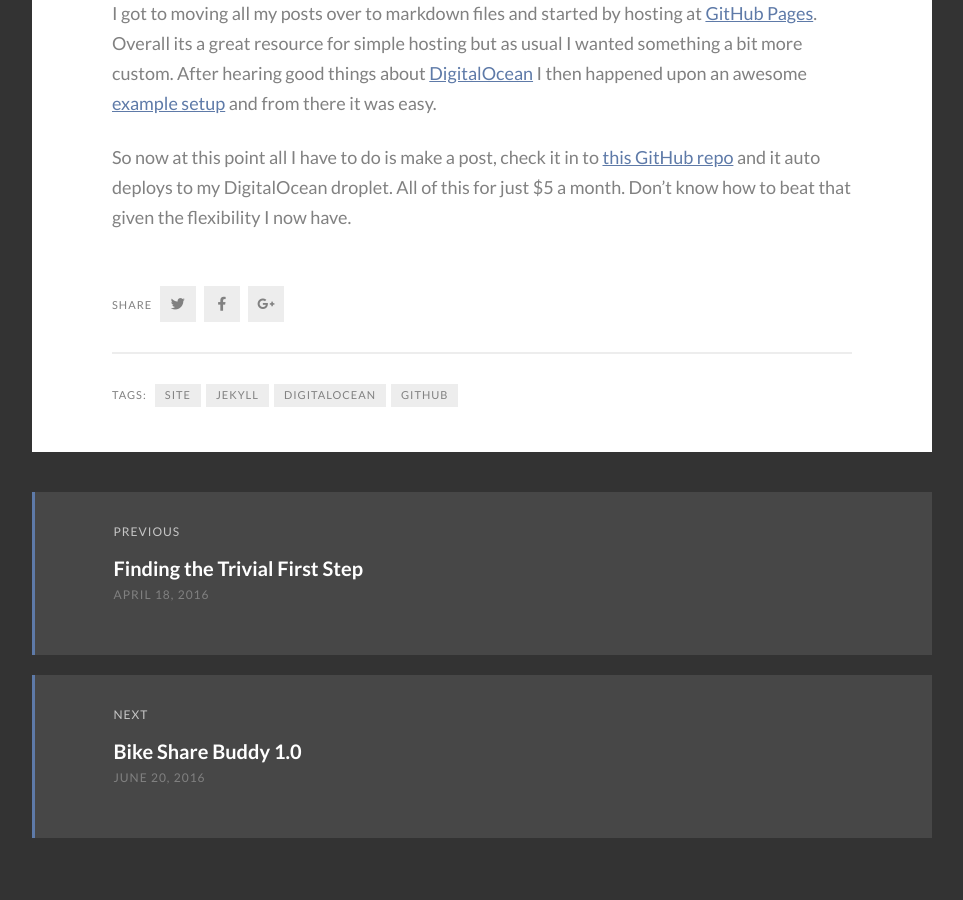
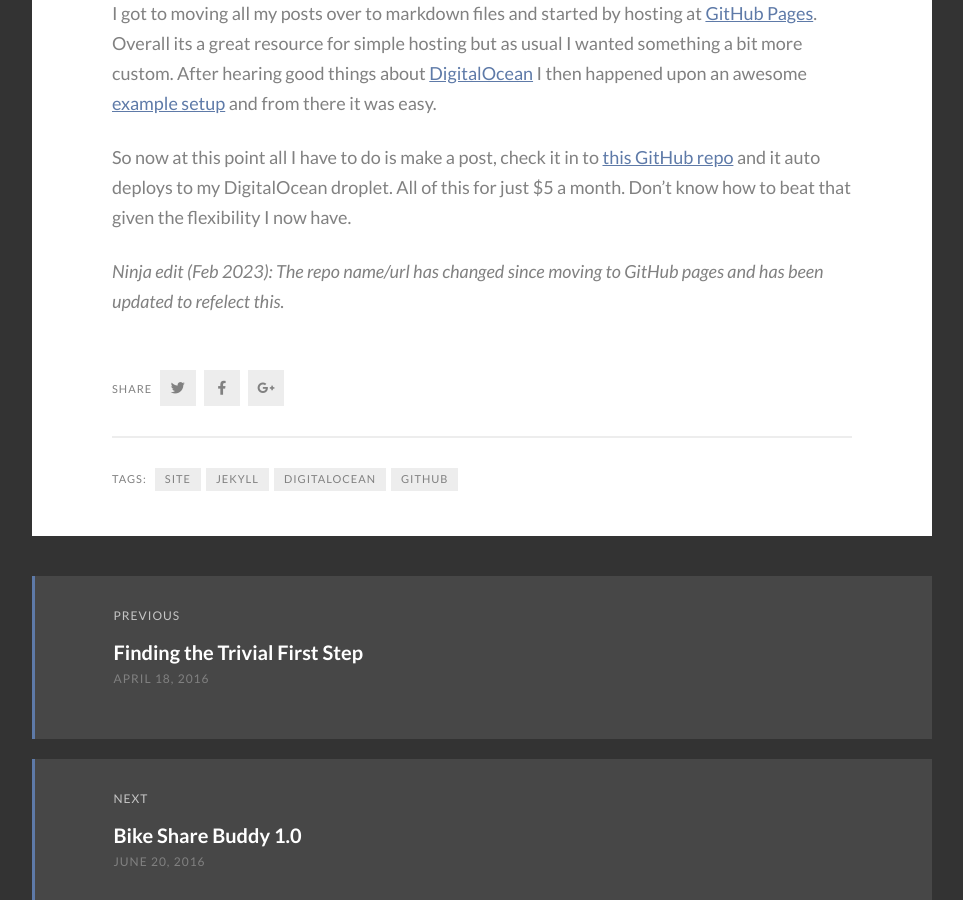
Before and after one commit to tomarra/tomarra.github.io, a Jekyll site: the page built from _posts/2016-05-06-new-site-setup.md, in a window 1280 px wide and 900 px high, scrolled down 785 px. Shown: the whole window, without its empty margins (8-971 px from the left). Built offline with Jekyll 4.4.1, drawn with Linux system fonts in a browser that asks for light colours; some web fonts are replaced.

```diff
--- a/_posts/2016-05-06-new-site-setup.md
+++ b/_posts/2016-05-06-new-site-setup.md
@@ -10,4 +10,6 @@ I found myself not liking the WordPress backend and admin tools as compared to w
 
 I got to moving all my posts over to markdown files and started by hosting at [GitHub Pages](https://pages.github.com). Overall its a great resource for simple hosting but as usual I wanted something a bit more custom. After hearing good things about [DigitalOcean](https://www.digitalocean.com) I then happened upon an awesome [example setup](http://petemichaud.github.io/2013/09/05/multisite-server-jekyll-digitalocean.html) and from there it was easy.
 
-So now at this point all I have to do is make a post, check it in to [this GitHub repo](https://github.com/tomarra/tomarra.com) and it auto deploys to my DigitalOcean droplet. All of this for just $5 a month. Don't know how to beat that given the flexibility I now have.
+So now at this point all I have to do is make a post, check it in to [this GitHub repo](https://github.com/tomarra/tomarra.github.io) and it auto deploys to my DigitalOcean droplet. All of this for just $5 a month. Don't know how to beat that given the flexibility I now have.
+
+*Ninja edit (Feb 2023): The repo name/url has changed since moving to GitHub pages and has been updated to refelect this.*
```
Also changed, not shown: _posts/2014-09-29-Unspoken-Understanding-Tacit-App-Review.md (+3 -1 lines), 1 other file.
